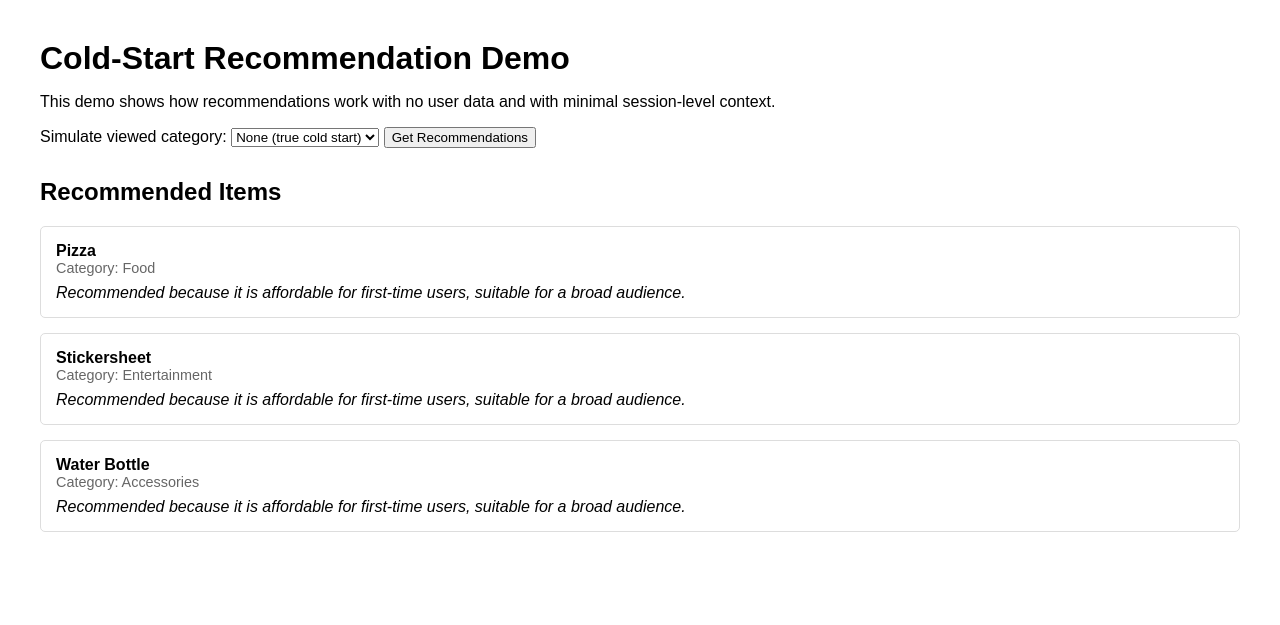
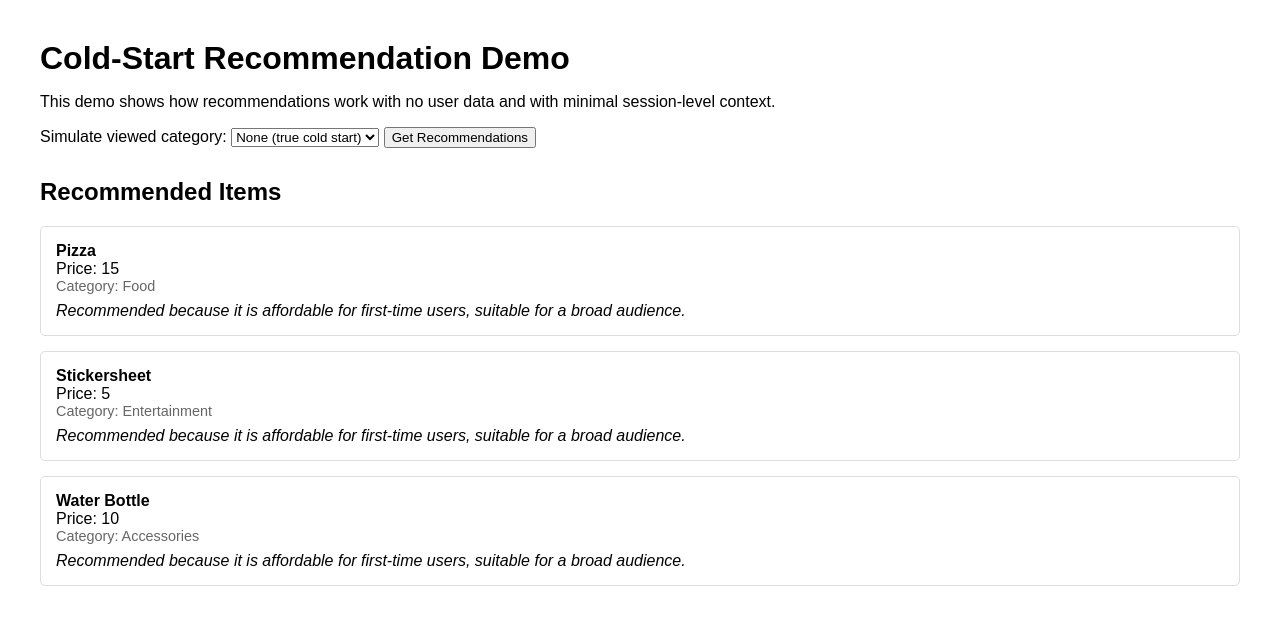
Before and after one commit to S-Amna-Amir/Coldstart_Recommendation_System, a Flask app: page / in a window 1280 px wide. Shown: the top 625 px of the page. Run offline with Flask 3, Linux system fonts and the light colour scheme.

Commit message:
Fixed details

```diff
--- a/app.py
+++ b/app.py
@@ -61,6 +61,7 @@ def recommend_items(
         scored_items.append({
             "item_id": item["id"],
             "name": item["name"],
+            "price": item["price"],
             "category": item["category"],
             "score": round(score, 2),
             "explanation": build_explanation(reasons)
@@ -96,9 +97,6 @@ def home():
 
 @app.route("/api/recommend", methods=["GET"])
 def recommend_api():
-    """
-    API endpoint returning JSON recommendations.
-    """
 
     preferred_category = request.args.get("preferred_category")
 
--- a/templates/index.html
+++ b/templates/index.html
@@ -63,6 +63,7 @@
 {% for item in recommendations %}
     <div class="item">
         <strong>{{ item.name }}</strong>
+        <div class="price">Price: {{ item.price }}</div>
         <div class="category">Category: {{ item.category }}</div>
         <div class="explanation">{{ item.explanation }}</div>
     </div>
```
